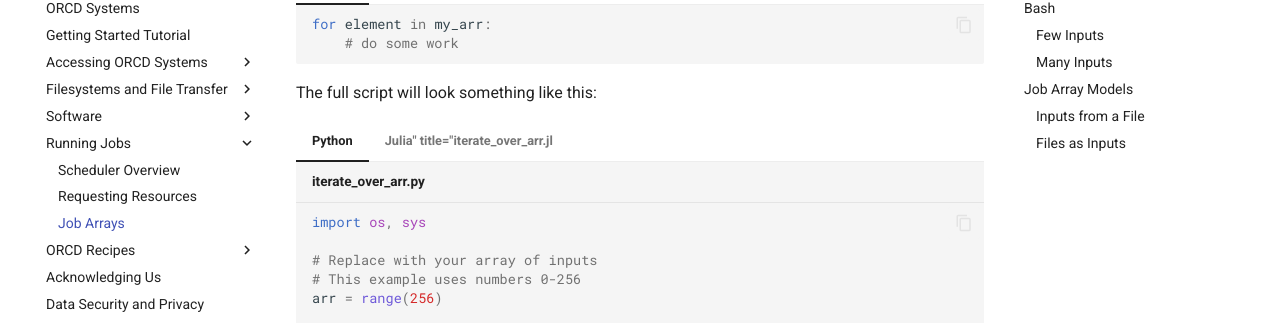
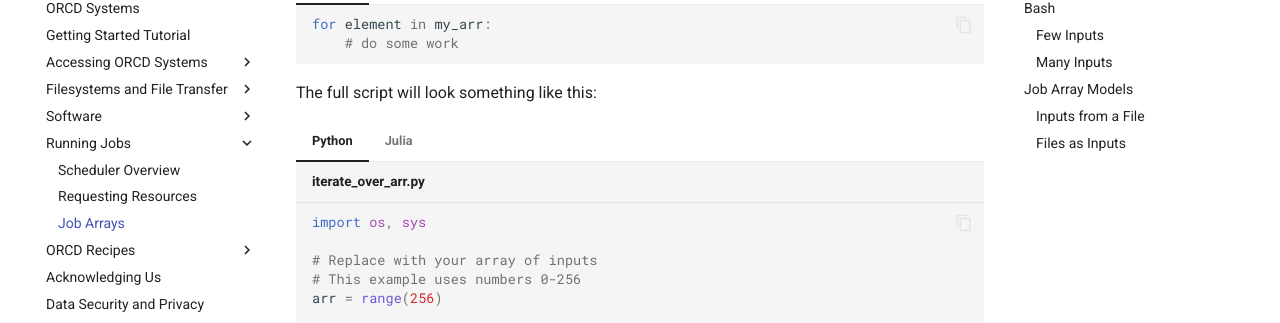
Before and after one commit to mit-orcd/orcd-docs-edit, an MkDocs documentation site: the page built from docs/running-jobs/job-arrays.md, in a window 1280 px wide and 900 px high, scrolled down 1634 px. Shown: the part 127-450 px from the top of the window. Built offline with MkDocs 1.6.1 and Material for MkDocs 9.7.7, drawn with Linux system fonts in a browser that asks for light colours.

Commit message:
fix title

````diff
--- a/docs/running-jobs/job-arrays.md
+++ b/docs/running-jobs/job-arrays.md
@@ -91,8 +91,8 @@ The full script will look something like this:
         # Do something with num
         # Your code goes here
     ```
-=== "Julia" title="iterate_over_arr.jl"
-    ```julia
+=== "Julia"
+    ```julia title="iterate_over_arr.jl"
 
     # Replace with your array of inputs
     # This example uses numbers 1-256
````
